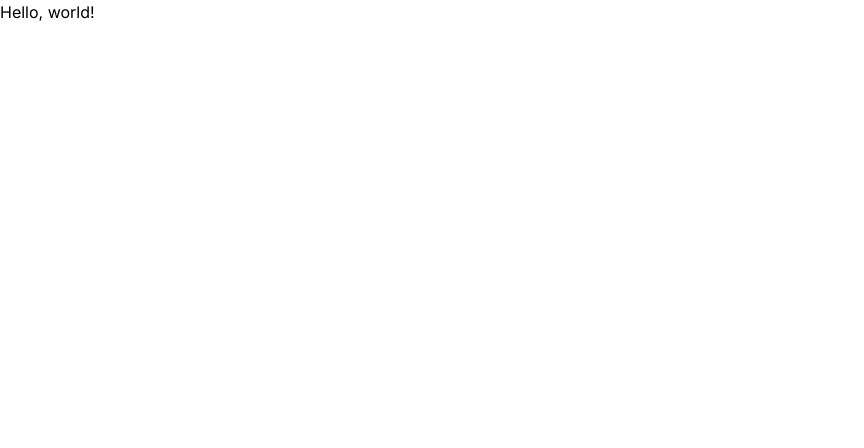
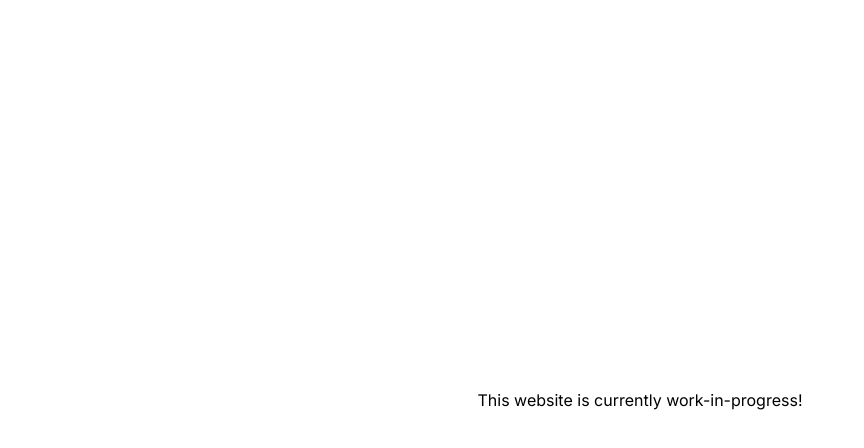
Before and after one commit to dentolos19/code4purpose, a Next.js app: page / in a window 1280 px wide. Shown: the top 448 px of the page, without its empty margins (0-864 px from the left). Built offline with nearby package versions, Linux system fonts and the light colour scheme.

Commit message:
Added landing page

```diff
--- /dev/null
+++ b/biome.json
@@ -0,0 +1,6 @@
+{
+  "$schema": "https://biomejs.dev/schemas/1.8.3/schema.json",
+  "formatter": {
+    "indentStyle": "space"
+  }
+}
--- a/src/app/(home)/page.tsx
+++ b/src/app/(home)/page.tsx
@@ -1,7 +1,7 @@
 export default function Page() {
   return (
-    <main>
-      <h1>Hello, world!</h1>
+    <main className={"h-full grid place-items-center"}>
+      <h1>This website is currently work-in-progress!</h1>
     </main>
   )
 }
--- a/src/app/layout.tsx
+++ b/src/app/layout.tsx
@@ -1,3 +1,4 @@
+import clsx from "clsx";
 import type { Metadata } from "next";
 import { Inter } from "next/font/google";
 import "./globals.css";
@@ -15,7 +16,7 @@
 ) {
   return (
     <html lang="en">
-      <body className={inter.className}>{props.children}</body>
+      <body className={clsx(inter.className, "h-dvh")}>{props.children}</body>
     </html>
   );
 }
```
Also changed, not shown: package.json (+9 -8 lines), 1 other file (tests, documents, lock files or other folders).
